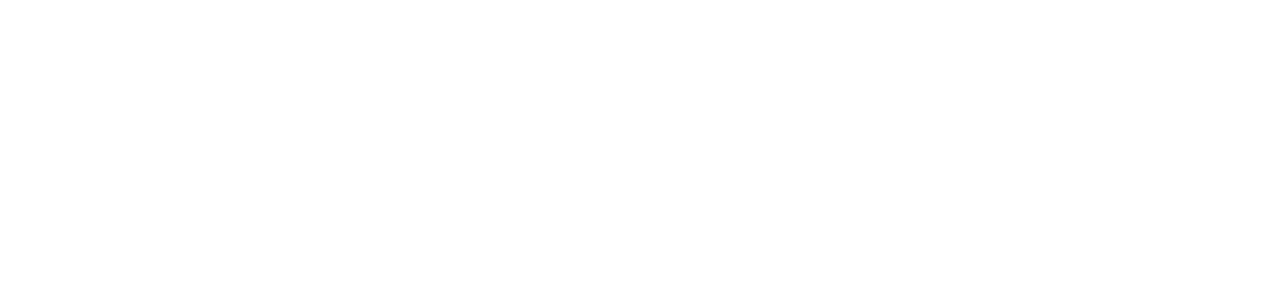
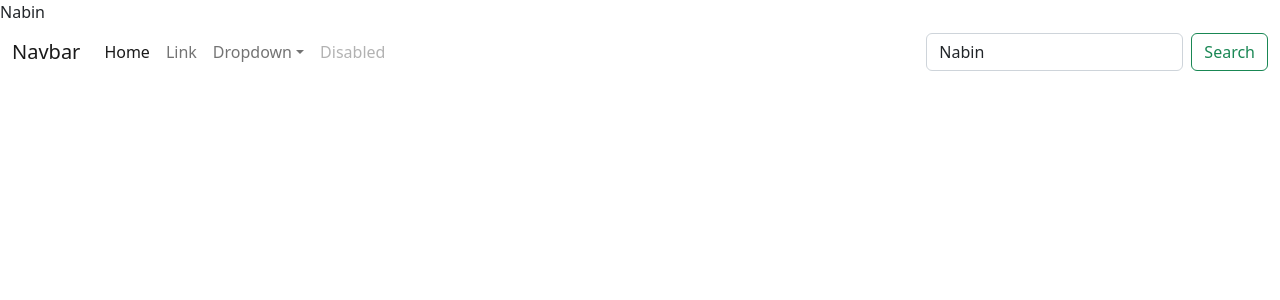
Before and after one commit to nirajan1111/Spotify, a React (Create React App) app: page / in a window 1280 px wide. Shown: the top 300 px of the page. Built offline with nearby package versions, Linux system fonts and the light colour scheme.

Commit message:
add navbar

```diff
--- a/package.json
+++ b/package.json
@@ -6,6 +6,7 @@
     "@testing-library/jest-dom": "^5.16.5",
     "@testing-library/react": "^13.4.0",
     "@testing-library/user-event": "^13.5.0",
+    "bootstrap": "^5.2.3",
     "react": "^18.2.0",
     "react-dom": "^18.2.0",
     "react-scripts": "5.0.1",
--- a/public/index.html
+++ b/public/index.html
@@ -12,12 +12,6 @@
     <link rel="apple-touch-icon" href="%PUBLIC_URL%/logo192.png" />
 
     <link rel="manifest" href="%PUBLIC_URL%/manifest.json" />
-    <link
-      rel="stylesheet"
-      href="https://cdn.jsdelivr.net/npm/bootstrap@5.2.3/dist/css/bootstrap.min.css"
-      integrity="sha384-rbsA2VBKQhggwzxH7pPCaAqO46MgnOM80zW1RWuH61DGLwZJEdK2Kadq2F9CUG65"
-      crossorigin="anonymous"
-    />
     <title>React App</title>
   </head>
   <body>
--- a/src/App.js
+++ b/src/App.js
@@ -1,7 +1,12 @@
 import "./App.css";
+import "../node_modules/bootstrap/dist/css/bootstrap.css"
+import Navbar from "./components/navbar";
+function App() {
+  return <div>
 
-function App() {
-  return <div className="App"></div>;
+<Navbar/>
+
+  </div>;
 }
 
 export default App;
--- /dev/null
+++ b/src/components/navbar.js
@@ -0,0 +1,54 @@
+import React, { useState } from "react";
+
+function Navbar() {
+    const [name,setName]=useState("Nabin");
+    const ChangeName=(e)=>{
+        setName(name)
+        e.preventDefault();
+    }
+
+  return <div>
+{
+    name
+}
+<nav className="navbar navbar-expand-lg bg-body-tertiary">
+  <div className="container-fluid">
+    <a className="navbar-brand" href="#">Navbar</a>
+    <button className="navbar-toggler" type="button" data-bs-toggle="collapse" data-bs-target="#navbarSupportedContent" aria-controls="navbarSupportedContent" aria-expanded="false" aria-label="Toggle navigation">
+      <span className="navbar-toggler-icon"></span>
+    </button>
+    <div className="collapse navbar-collapse" id="navbarSupportedContent">
+      <ul className="navbar-nav me-auto mb-2 mb-lg-0">
+        <li className="nav-item">
+          <a className="nav-link active" aria-current="page" href="#">Home</a>
+        </li>
+        <li className="nav-item">
+          <a className="nav-link" href="#">Link</a>
+        </li>
+        <li className="nav-item dropdown">
+          <a className="nav-link dropdown-toggle" href="#" role="button" data-bs-toggle="dropdown" aria-expanded="false">
+            Dropdown
+          </a>
+          <ul className="dropdown-menu">
+            <li><a className="dropdown-item" href="#">Action</a></li>
+            <li><a className="dropdown-item" href="#">Another action</a></li>
+            <li><hr className="dropdown-divider"/></li>
+            <li><a className="dropdown-item" href="#">Something else here</a></li>
+          </ul>
+        </li>
+        <li className="nav-item">
+          <a className="nav-link disabled">Disabled</a>
+        </li>
+      </ul>
+      <form className="d-flex" role="search">
+        <input className="form-control me-2" type="search" placeholder="Search" aria-label="Search" value={name} onChange={(e)=>{setName(e.target.value)}}/>
+        <button className="btn btn-outline-success" type="submit" onClick={ChangeName}>Search</button>
+      </form>
+    </div>
+  </div>
+</nav>
+
+  </div>;
+}
+
+export default Navbar;
```
Also changed, not shown: 1 other file (tests, documents, lock files or other folders).
